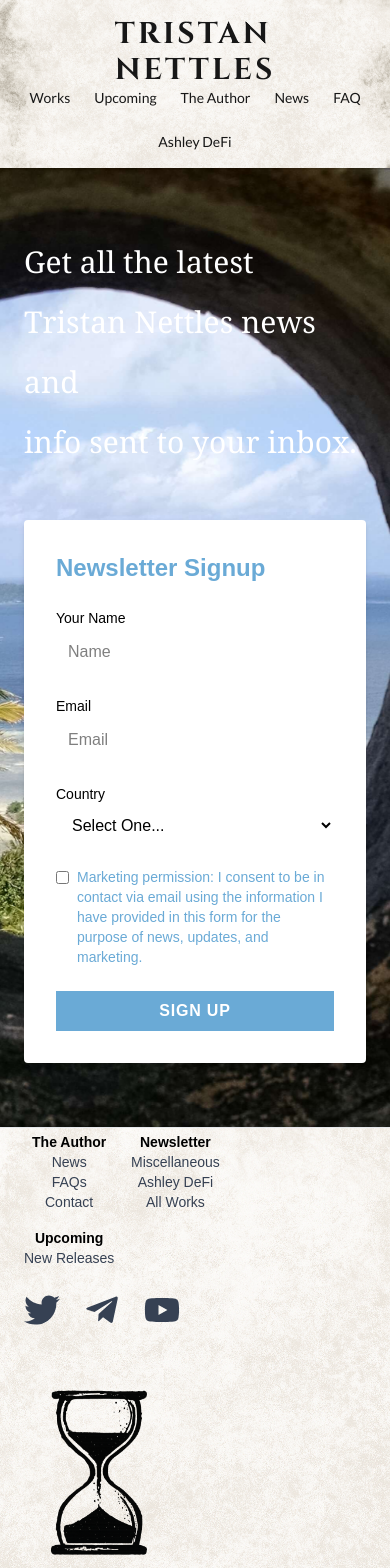
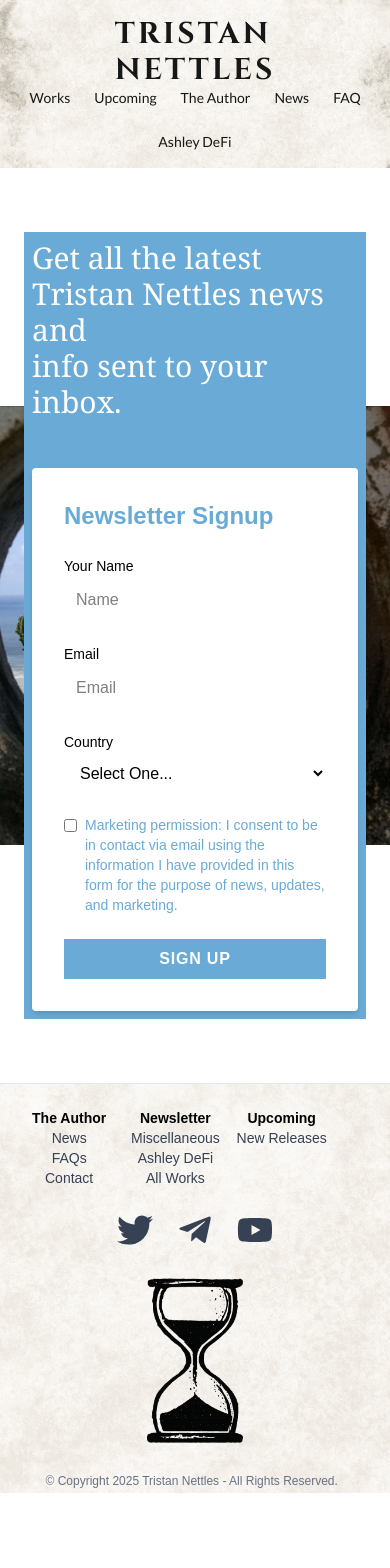
Before and after one commit to BodiAugustus/AuthorSite, a Next.js app: page /NewsLetterSignup in a window 390 px wide. Shown: the top 1568 px of the page. After the commit the page ends 1493 px from the top, so only its background shows below. Built offline with nearby package versions, Linux system fonts and the light colour scheme.

Commit message:
update news

```diff
--- a/app/Footer.js/page.js
+++ b/app/Footer.js/page.js
@@ -6,13 +6,13 @@ import { HiX } from "react-icons/hi";
 export default function Footer() {
   return (
     <footer
-      className=" border-t border-gray-200 py-1 px-6 md:px-12 lg:px-20 text-sm text-gray-700
+      className="pt-6 border-t border-gray-200 py-1 px-6 md:px-12 lg:px-20 text-sm text-gray-700
     bg-fixed bg-center bg-cover bg-no-repeat relative"
       style={{ backgroundImage: "url('/navBG.png')" }}
     >
       <div className="max-w-screen-xl mx-auto flex flex-col lg:flex-row justify-between items-start lg:items-center">
         {/* Links */}
-        <div className="grid grid-cols-2 sm:grid-cols-3 gap-4 text-center lg:text-left">
+        <div className="grid grid-cols-3 gap-4 text-center lg:text-left">
           <div className="flex flex-col">
             <Link className="font-semibold text-black" href="/AuthorPage">
               The Author
@@ -43,7 +43,7 @@ export default function Footer() {
           </div>
         </div>
         {/* Social Media Icons */}
-        <div className="mt-6 flex justify-center gap-6">
+        <div className="mt-6 flex justify-center gap-6 mx-auto">
           <a
             href="https://x.com/tristan_nettles"
             target="_blank"
@@ -68,7 +68,7 @@ export default function Footer() {
         </div>
 
         {/* Tower image */}
-        <div className="mt-8 lg:mt-0">
+        <div className="sm:mt-8 lg:mt-0 mx-auto">
           <Image
             src="/watch.png"
             alt="Dark Tower Silhouette"
@@ -80,7 +80,7 @@ export default function Footer() {
       </div>
 
       {/* Bottom Text */}
-      <div className="mt-10 text-center text-xs text-gray-500">
+      <div className="sm:mt-10 text-center text-xs text-gray-500">
         <p>© Copyright 2025 Tristan Nettles - All Rights Reserved. &nbsp;</p>
       </div>
     </footer>
--- a/app/HomePage/page.js
+++ b/app/HomePage/page.js
@@ -47,10 +47,13 @@ export default function HomePage() {
       className="min-h-[calc(100vh-15vh)] bg-fixed bg-center bg-cover bg-no-repeat relative"
       style={{ backgroundImage: "url('/phangan3.jpg')" }}
     >
-      <div className="pt-6">
+      <div className="pt-[10vh] md:pt-6">
         {/* Slideshow Section */}
         <section
-          className="relative w-full max-w-[960px] mx-auto aspect-[16/8] rounded-lg shadow-lg overflow-hidden bg-black md:mt-2"
+          className="relative w-full max-w-[960px] mx-auto
+             aspect-[12/12] sm:aspect-[9/16] md:aspect-[16/8]
+             max-h-[85vh]
+             rounded-lg shadow-lg overflow-hidden bg-black md:mt-2 "
           onMouseEnter={stopSlideTimer}
           onMouseLeave={startSlideTimer}
           ref={containerRef}
--- a/app/NewsLetterSignup/page.js
+++ b/app/NewsLetterSignup/page.js
@@ -12,11 +12,16 @@ export default function NewsletterSignup() {
 
   return (
     <section
-      className="w-full min-h-screen bg-[url('/portal.jpg')] bg-cover bg-center text-white py-16 px-6 sm:px-10 md:px-20"
+      className="w-full min-h-screen bg-[url('/portal.jpg')] bg-center bg-no-repeat
+             bg-[length:200%_auto] sm:bg-[length:150%_auto] md:bg-cover
+             text-white py-16 px-6 sm:px-10 md:px-20"
       id="newsletter"
     >
-      <div className="max-w-7xl mx-auto grid grid-cols-1 md:grid-cols-2 gap-12 items-center">
-        <div className="text-3xl sm:text-4xl md:text-5xl font-extralight font-serif leading-15">
+      <div
+        className="bg-[#6AAAD6] p-2 sm:bg-transparent sm:p-0
+      max-w-7xl mx-auto grid grid-cols-1 md:grid-cols-2 gap-12 items-center "
+      >
+        <div className="text-3xl sm:text-4xl md:text-5xl font-extralight font-serif sm:leading-15">
           <p>Get all the latest</p>
           <p className="">Tristan Nettles news and</p>
           <p className="">info sent to your inbox.</p>
```
